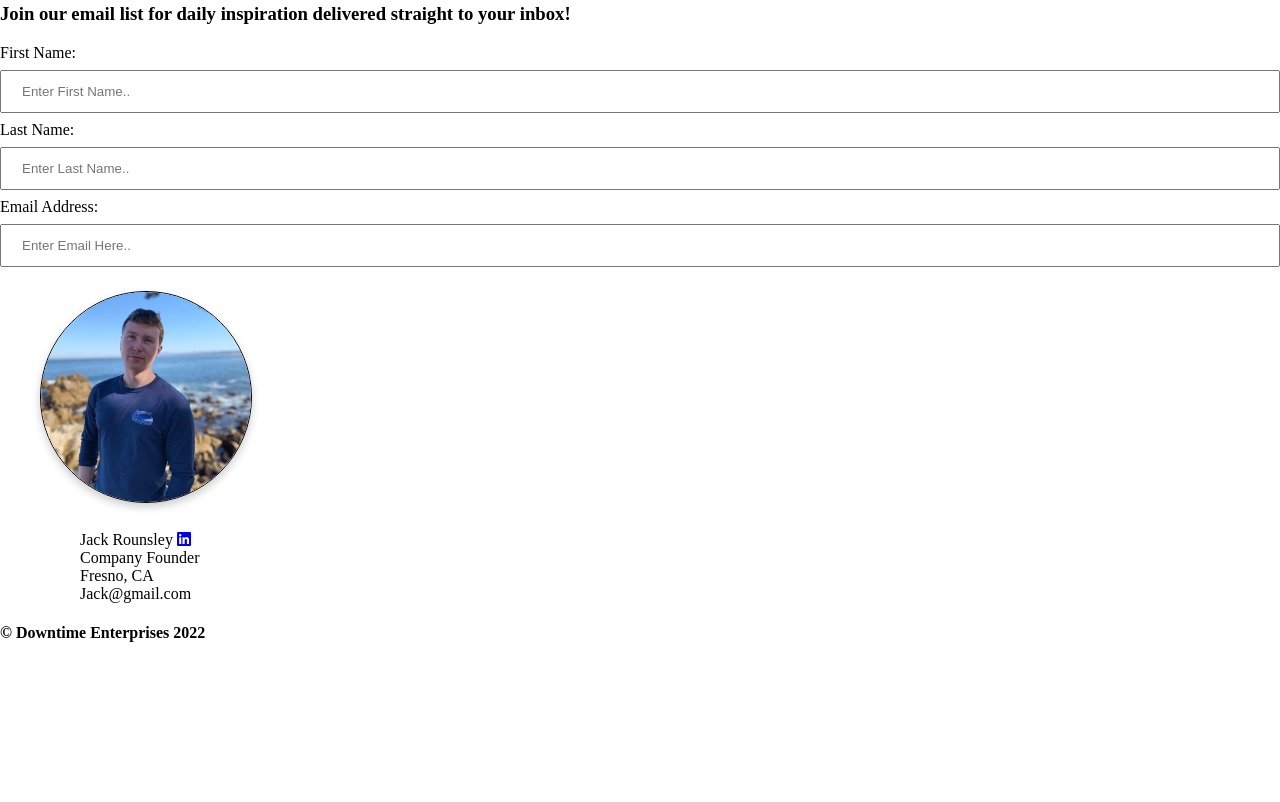
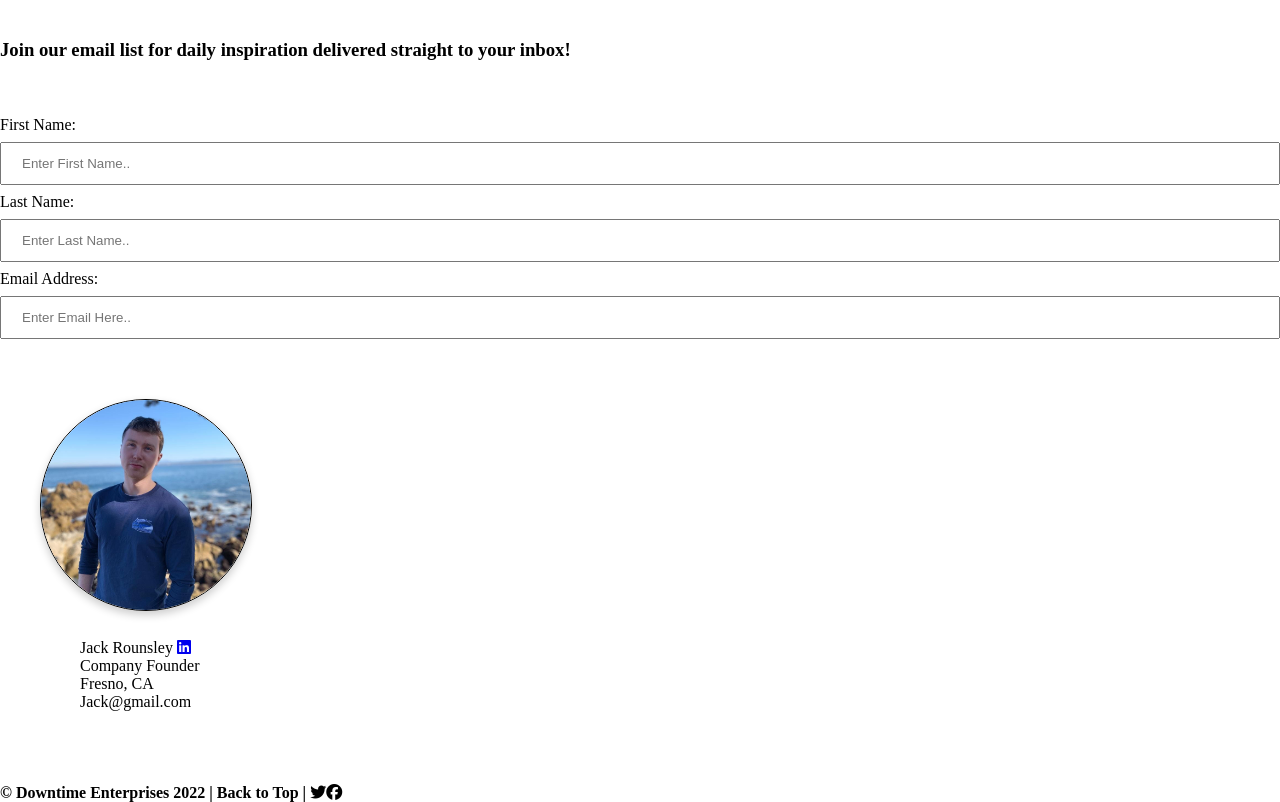
Before and after one commit to JackErnest97/JackR-final-project, a plain HTML site: page contact.html in a window 1280 px wide. Shown: the part 356-1158 px from the top of the page. Before the commit the page ends 998 px from the top, so only its background shows below. Drawn offline with Linux system fonts and the light colour scheme.

Commit message:
Updated Footer

```diff
--- a/contact.html
+++ b/contact.html
@@ -26,8 +26,11 @@
     <h2>We are based in Fresno California!</h2>
 
     <iframe src="https://www.google.com/maps/embed?pb=!1m18!1m12!1m3!1d3192.629263317117!2d-119.7949859839024!3d36.85135407251655!2m3!1f0!2f0!3f0!3m2!1i1024!2i768!4f13.1!3m3!1m2!1s0x8094681f3236fe13%3A0x1393c95d748af9ba!2sVillaggio%20Shopping%20Center!5e0!3m2!1sen!2sus!4v1648521162360!5m2!1sen!2sus" width="600" height="450" style="border:0;" allowfullscreen="" loading="lazy" referrerpolicy="no-referrer-when-downgrade"></iframe>
-
+    <br>
+    <br>
     <h3>Join our email list for daily inspiration delivered straight to your inbox!</h3>
+    <br>
+    <br>
 
     <form action="">
         <label for="fname"> First Name:</label>
@@ -40,7 +43,8 @@
         <input type="email" id="email" name="email" placeholder="Enter Email Here..">
         <br>
     </form>
-
+    <br>
+    <br>
 
     <figure>
 
@@ -59,9 +63,10 @@
 
 
 </body>
+<br>
+<br>
+<footer>
+    <h4>&copy; Downtime Enterprises 2022 | <a href="#top">Back to Top </a> | <a target="#" href="https://twitter.com/?lang=en"><i class="fa-brands fa-twitter"></i></a><a href="https://www.facebook.com/"><i class="fa-brands fa-facebook"></i></a></h4>
 
-<footer>
-    <h4>&copy; Downtime Enterprises 2022</h4>
 </footer>
-
 </html>
--- a/css/styles.css
+++ b/css/styles.css
@@ -4,7 +4,7 @@ html {font-size: 16px;
 body html {font-size: 16px;
            height: 100%;}
 
-
+body {height: 100%;}
 
 
 /* h2 */
@@ -178,3 +178,6 @@ a:hover {
 
 /* Footer */
 footer {margin-top: auto;}
+
+footer a {text-decoration: none;
+          color: black;}
```
Also changed, not shown: about.html (+2 -1 lines), index.html (+3 -1 lines), relax.html (+6 -2 lines).
